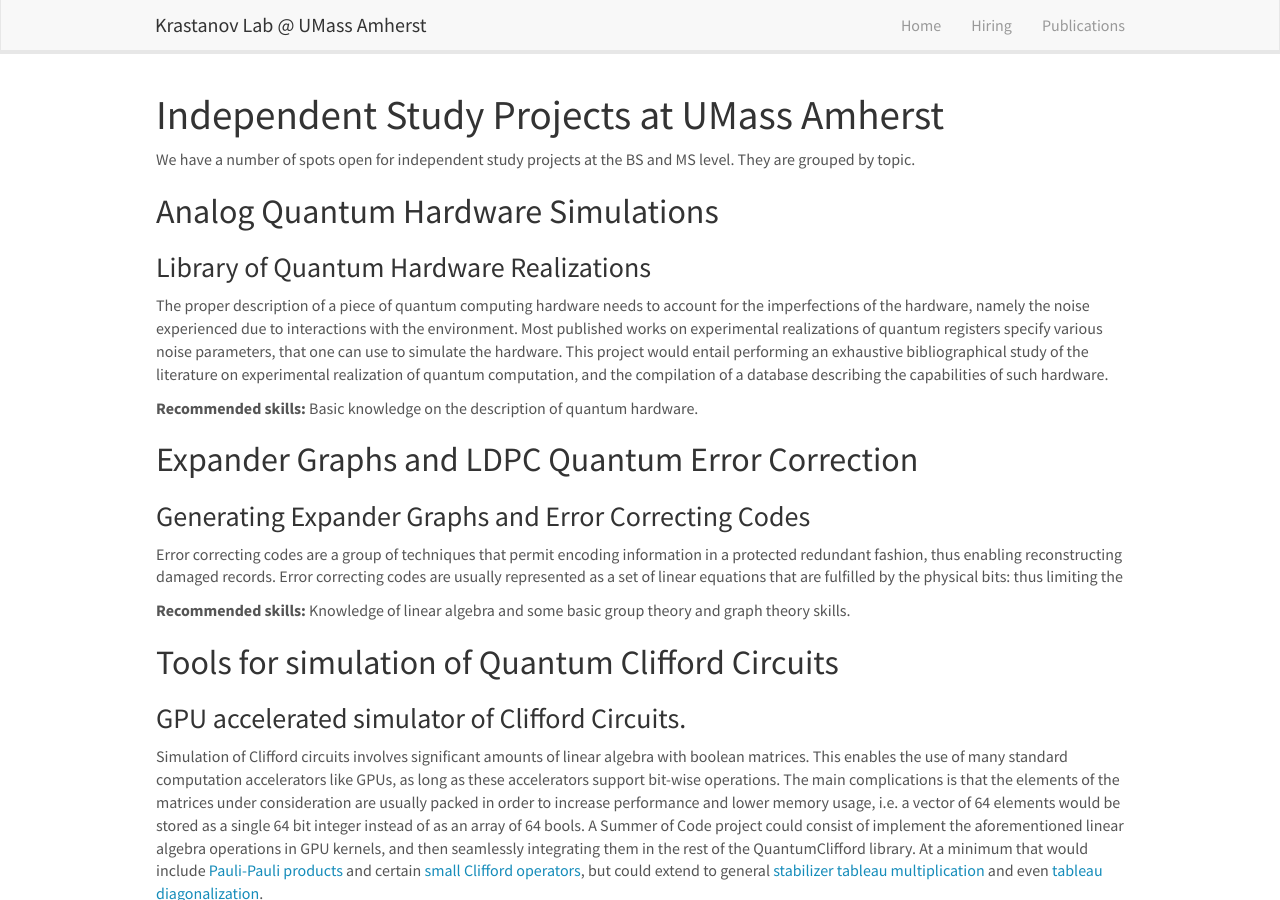
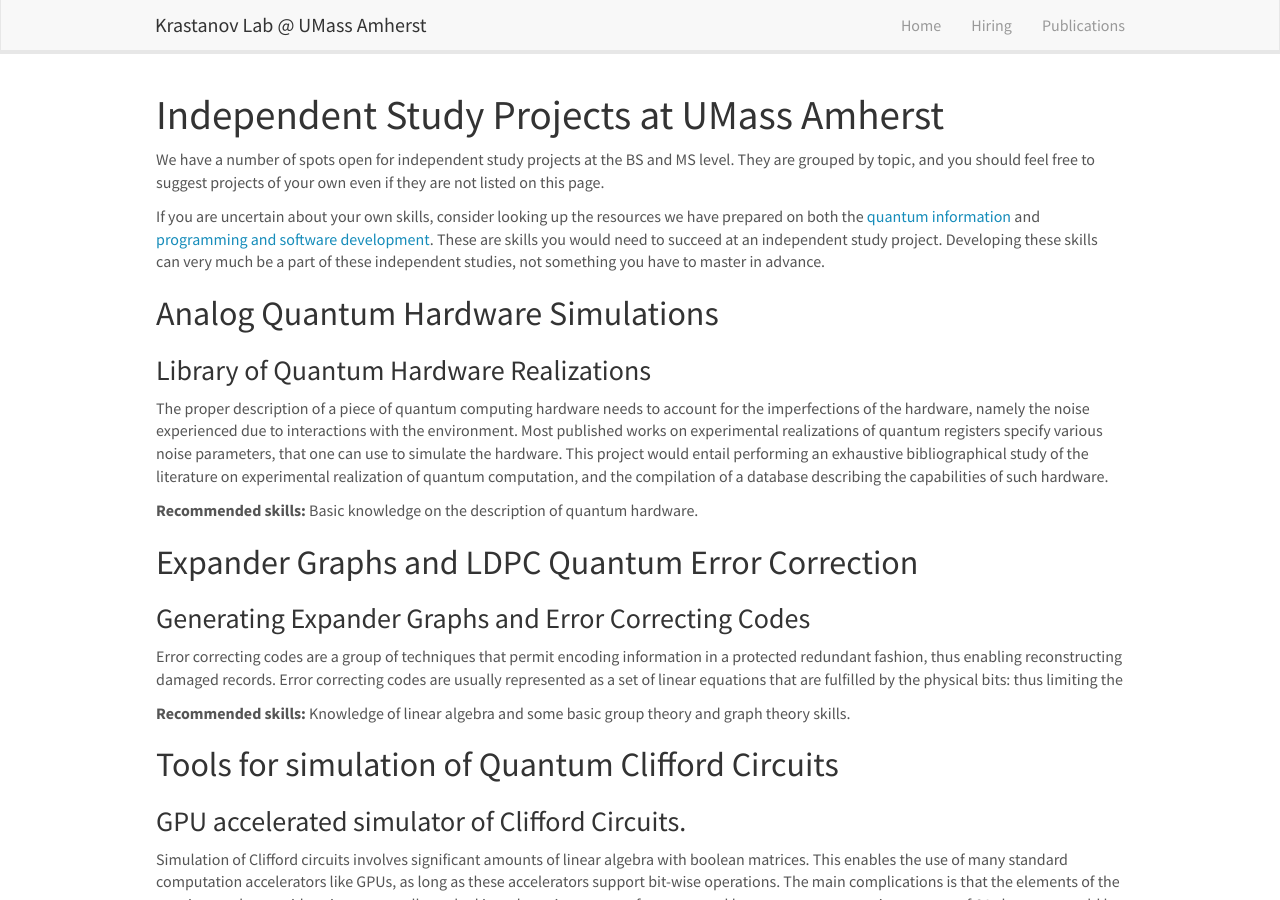
Before and after one commit to Krastanov/labwebsite, a Jekyll site: the page built from _pages/independentstudy.md, in a window 1280 px wide and 900 px high. Built offline with Jekyll 4.4.1, drawn with Linux system fonts in a browser that asks for light colours; nearby versions of some CDN libraries; Markdown is read by kramdown in place of the engine named in the settings.

Commit message:
independent study cleanup

```diff
--- a/_pages/independentstudy.md
+++ b/_pages/independentstudy.md
@@ -8,7 +8,9 @@ permalink: /independentstudy/
 
 # Independent Study Projects at UMass Amherst
 
-We have a number of spots open for independent study projects at the BS and MS level. They are grouped by topic.
+We have a number of spots open for independent study projects at the BS and MS level. They are grouped by topic, and you should feel free to suggest projects of your own even if they are not listed on this page.
+
+If you are uncertain about your own skills, consider looking up the resources we have prepared on both the [quantum information](/quantumonboarding) and [programming and software development](/sysadminonboarding). These are skills you would need to succeed at an independent study project. Developing these skills can very much be a part of these independent studies, not something you have to master in advance.
 
 {% for project_group in site.data.isprojects %}
 ## {{ project_group.group_title }}
```
